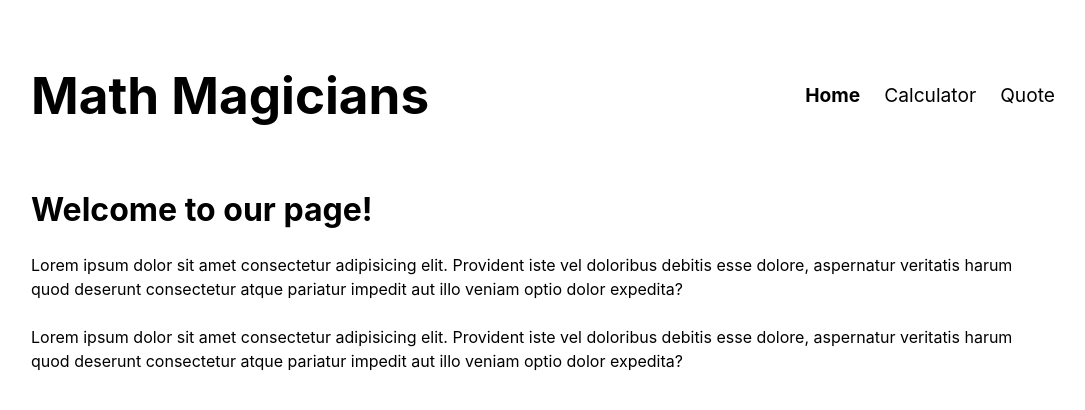
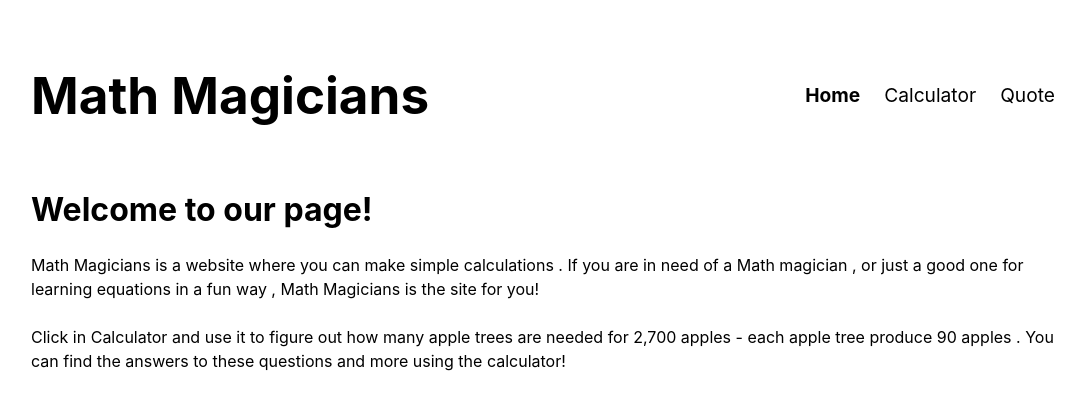
Before and after one commit to leopiresgoss/math-magicians, a React (Create React App) app: page / in a window 1280 px wide. Shown: the top 410 px of the page, without its empty margins (97-1182 px from the left). Built offline with nearby package versions, Linux system fonts and the light colour scheme.

Commit message:
Update Homepage content

```diff
--- a/src/pages/Home.js
+++ b/src/pages/Home.js
@@ -4,14 +4,15 @@ const Home = () => (
   <div className="home">
     <h2>Welcome to our page!</h2>
     <p>
-      Lorem ipsum dolor sit amet consectetur adipisicing elit. Provident iste
-      vel doloribus debitis esse dolore, aspernatur veritatis harum quod deserunt
-      consectetur atque pariatur impedit aut illo veniam optio dolor expedita?
+      Math Magicians is a website where you can make simple calculations
+      . If you are in need of a Math magician
+      , or just a good one for learning equations in a fun way
+      , Math Magicians is the site for you!
     </p>
     <p>
-      Lorem ipsum dolor sit amet consectetur adipisicing elit. Provident iste
-      vel doloribus debitis esse dolore, aspernatur veritatis harum quod deserunt
-      consectetur atque pariatur impedit aut illo veniam optio dolor expedita?
+      Click in Calculator and use it to figure out how many apple trees are needed for 2,700
+      apples - each apple tree produce 90 apples
+      . You can find the answers to these questions and more using the calculator!
     </p>
   </div>
 );
```
